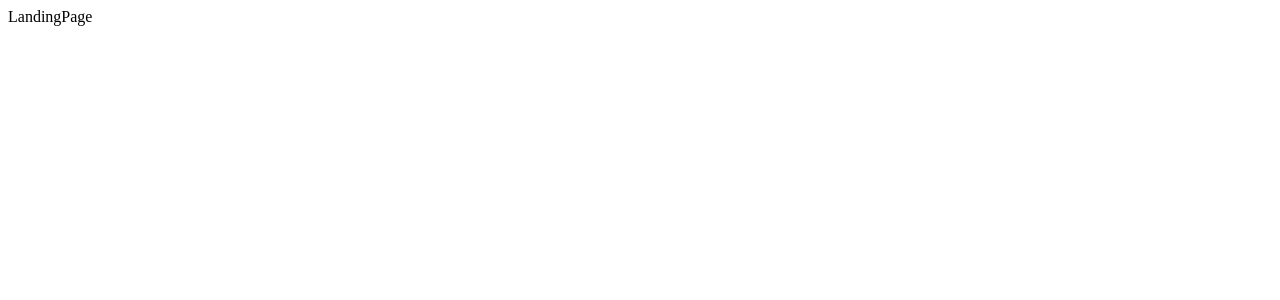
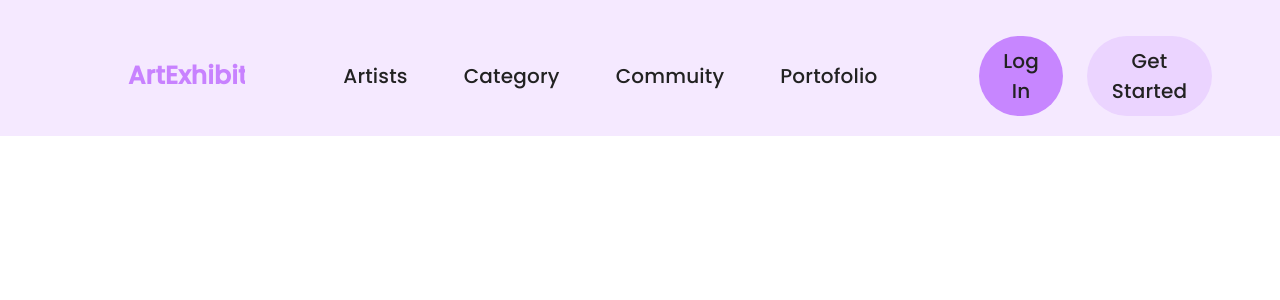
Before and after one commit to Frajdi/art-exhibit-front-end, a React (Vite) app in the folder art-exhibit/: page / in a window 1280 px wide. Shown: the top 300 px of the page. Built offline with nearby package versions, Linux system fonts and the light colour scheme.

Commit message:
menu implementation

```diff
--- a/art-exhibit/index.html
+++ b/art-exhibit/index.html
@@ -1,12 +1,18 @@
-<!doctype html>
+<!DOCTYPE html>
 <html lang="en">
   <head>
     <meta charset="UTF-8" />
     <!-- <link rel="icon" type="image/svg+xml" href="/vite.svg" /> -->
+    <link rel="preconnect" href="https://fonts.googleapis.com" />
+    <link rel="preconnect" href="https://fonts.gstatic.com" crossorigin />
+    <link
+      href="https://fonts.googleapis.com/css2?family=Poppins:wght@500&display=swap"
+      rel="stylesheet"
+    />
     <meta name="viewport" content="width=device-width, initial-scale=1.0" />
     <title>Art Exhibition</title>
   </head>
-  <body>
+  <body style="margin: 0">
     <div id="root"></div>
     <script type="module" src="/src/main.jsx"></script>
   </body>
--- /dev/null
+++ b/art-exhibit/src/comonents/landingPage/AppBar.jsx
@@ -0,0 +1,117 @@
+import * as React from "react";
+import AppBar from "@mui/material/AppBar";
+import Box from "@mui/material/Box";
+import Toolbar from "@mui/material/Toolbar";
+import IconButton from "@mui/material/IconButton";
+import Typography from "@mui/material/Typography";
+import Menu from "@mui/material/Menu";
+import Container from "@mui/material/Container";
+import Avatar from "@mui/material/Avatar";
+import Button from "@mui/material/Button";
+import Tooltip from "@mui/material/Tooltip";
+import MenuItem from "@mui/material/MenuItem";
+import { Stack } from "@mui/material";
+
+const pages = ["Artists", "Category", "Commuity", "Portofolio"];
+const settings = ["Profile", "Account", "Dashboard", "Logout"];
+
+function ResponsiveAppBar() {
+  return (
+    <Container maxWidth="xl">
+      <Toolbar sx={{ mt: 2 }}>
+        <Typography
+          variant="h6"
+          noWrap
+          component="a"
+          href="/"
+          sx={{
+            mr: 2,
+            ml: 10,
+            display: { xs: "none", md: "flex" },
+            fontWeight: 700,
+            fontFamily: "Poppins, sans-serif",
+            fontSize: "25px",
+            lineHeight: "37.5px",
+            textDecoration: "none",
+            color: "#C882FF",
+          }}
+        >
+          ArtExhibit
+        </Typography>
+        <Stack
+          spacing={7}
+          direction={"row"}
+          width={"60%"}
+          sx={{ display: "flex", justifyContent: "center" }}
+        >
+          {pages.map((page) => (
+            <Typography
+              component="a"
+              href="/"
+              sx={{
+                textDecoration: 'none',
+                color: "#222222",
+                fontFamily: "Poppins, sans-serif",
+                fontWeight: 500,
+                fontSize: "20px",
+                lineHeight: "30px",
+              }}
+            >
+              {page}
+            </Typography>
+          ))}
+        </Stack>
+
+        <Stack
+          direction={"row"}
+          spacing={3}
+          sx={{ padding: "20px", width: "20%", justifyContent: "flex-end" }}
+        >
+          <Button
+            style={{
+              backgroundColor: "#C786FF",
+              color: "black",
+              borderRadius: "50px",
+              padding: "10px 20px",
+              textTransform: "none",
+            }}
+          >
+            <Typography
+              sx={{
+                color: "#222222",
+                fontFamily: "Poppins, sans-serif",
+                fontWeight: 500,
+                fontSize: "20px",
+                lineHeight: "30px",
+              }}
+            >
+              Log In
+            </Typography>
+          </Button>
+          <Button
+            style={{
+              backgroundColor: "#EBD4FF",
+              color: "black",
+              borderRadius: "50px",
+              padding: "0px 20px",
+              textTransform: "none",
+            }}
+          >
+            <Typography
+              sx={{
+                color: "#222222",
+                fontFamily: "Poppins, sans-serif",
+                fontWeight: 500,
+                fontSize: "20px",
+                lineHeight: "30px",
+              }}
+            >
+              Get Started
+            </Typography>
+          </Button>
+        </Stack>
+      </Toolbar>
+    </Container>
+  );
+}
+export default ResponsiveAppBar;
--- a/art-exhibit/src/containers/LandingPage.jsx
+++ b/art-exhibit/src/containers/LandingPage.jsx
@@ -1,11 +1,15 @@
-import React from 'react'
+import React from "react";
+import ResponsiveAppBar from "../comonents/landingPage/AppBar";
+import { Grid } from "@mui/material";
 
 const LandingPage = () => {
   return (
-    <div>
-      LandingPage
-    </div>
-  )
-}
+    <Grid container sx={{ backgroundColor: "#F5E9FF" }}>
+      <Grid item xs={12}>
+        <ResponsiveAppBar />
+      </Grid>
+    </Grid>
+  );
+};
 
-export default LandingPage
+export default LandingPage;
--- a/art-exhibit/src/state/withRoutes.jsx
+++ b/art-exhibit/src/state/withRoutes.jsx
@@ -11,7 +11,7 @@ const withRoutes = (App) => (props) => {
 
   return (
     <RouterProvider router={routes}>
-      <App {...props} />
+      <App {...props}  />
     </RouterProvider>
   );
 };
```
